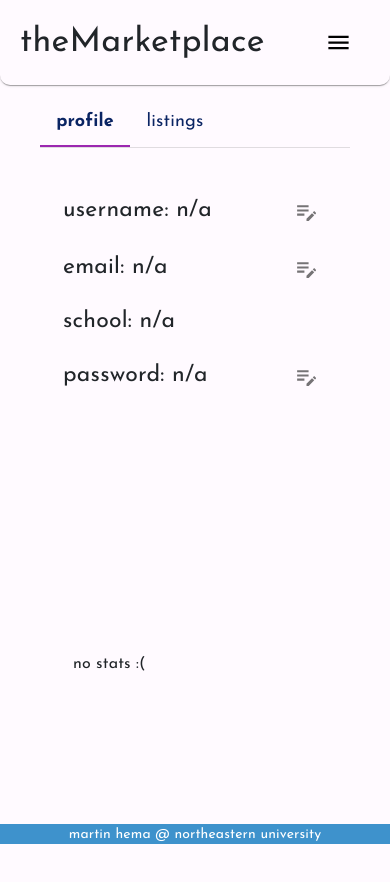
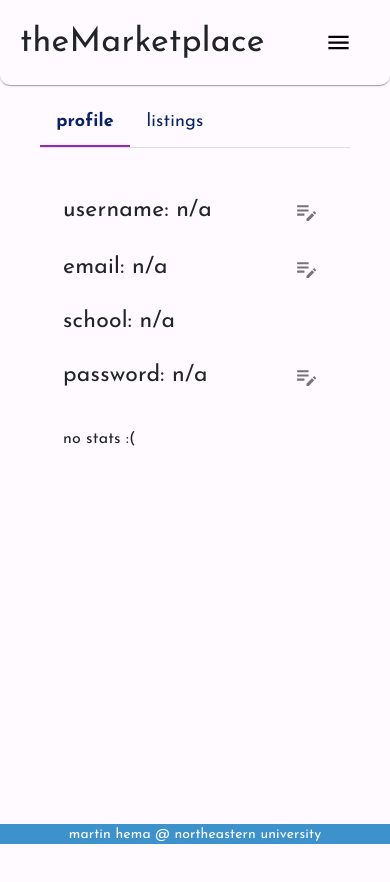
Before and after one commit to martin0he/theMarketplace, a React (Vite) app: page /account in a window 390 px wide. Shown: the top 882 px of the page. After the commit the page ends 844 px from the top, so only its background shows below. Built offline with nearby package versions, Linux system fonts and the light colour scheme; no server answers; the database is empty.

Commit message:
better stats layout & responsive

```diff
--- a/src/components/AccountPageComponents/ProfileComponents/ProfileStats.tsx
+++ b/src/components/AccountPageComponents/ProfileComponents/ProfileStats.tsx
@@ -50,9 +50,10 @@ const ProfileStats = ({ customUser }: ProfileStatsProps) => {
           color="white"
           sx={{
             fontSize: {
-              xs: "15px",
+              xs: "20px",
               sm: "20px",
-              md: "25px",
+              md: "23px",
+              lg: "25px",
             },
           }}
         >
@@ -63,9 +64,10 @@ const ProfileStats = ({ customUser }: ProfileStatsProps) => {
           color="white"
           sx={{
             fontSize: {
-              xs: "25px",
-              sm: "30px",
-              md: "35px",
+              xs: "30px",
+              sm: "35px",
+              md: "37px",
+              lg: "40px",
             },
             alignSelf: "flex-end",
           }}
@@ -84,7 +86,6 @@ const ProfileStats = ({ customUser }: ProfileStatsProps) => {
       overflow="auto"
       width="fit-content"
       padding="10px"
-      //maxHeight={}
     >
       <Grid
         item
--- a/src/components/AccountPageComponents/ProfileSection.tsx
+++ b/src/components/AccountPageComponents/ProfileSection.tsx
@@ -1,4 +1,4 @@
-import { Divider, Grid, Typography } from "@mui/material";
+import { Box, Divider, Grid, Typography } from "@mui/material";
 import useWindowDimensions from "../../hooks/useWindowDimensions";
 import Colors from "../../assets/Colors";
 import ProfileStats from "./ProfileComponents/ProfileStats";
@@ -8,15 +8,16 @@ import ProfileForm from "./ProfileComponents/ProfileForm";
 const ProfileSection = () => {
   const { height } = useWindowDimensions();
   const { customUser, user } = useAuth();
+
   return (
     <Grid
       container
       sx={{
         height: {
-          xs: height * 0.9,
-          md: height * 0.6,
-          paddingTop: "20px",
+          xs: "auto",
+          md: height * 0.68,
         },
+        paddingTop: "20px",
       }}
       justifyContent="center"
       display="flex"
@@ -48,10 +49,21 @@ const ProfileSection = () => {
         xs={12}
         md={5.5}
         padding="15px"
-        sx={{ marginLeft: "10px" }} // Tiny gap between the divider and ProfileStats
+        sx={{
+          marginLeft: { md: "10px" },
+          overflow: { xs: "visible", md: "hidden" }, // Allow overflow on small screens
+        }}
       >
         {customUser && user ? (
-          <ProfileStats customUser={customUser} />
+          <Box
+            sx={{
+              overflowY: { xs: "visible", md: "auto" }, // Control overflow based on screen size
+              maxHeight: { md: height * 0.68 - 40 }, // Only set maxHeight for larger screens
+              paddingBottom: "20px",
+            }}
+          >
+            <ProfileStats customUser={customUser} />
+          </Box>
         ) : (
           <Typography fontFamily={"Josefin Sans"}>no stats :(</Typography>
         )}
```
